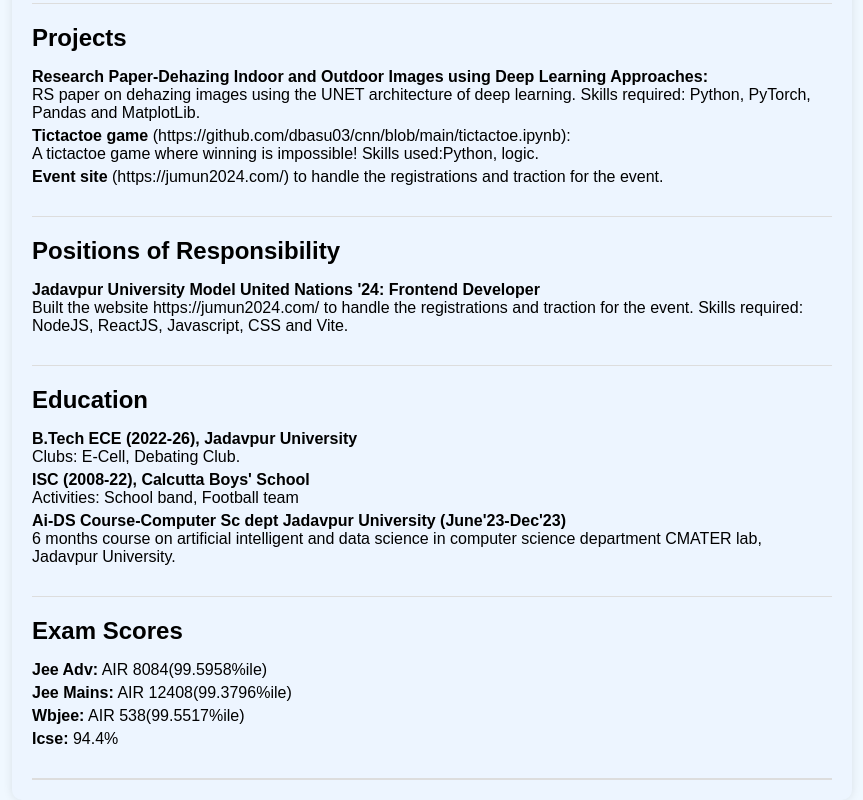
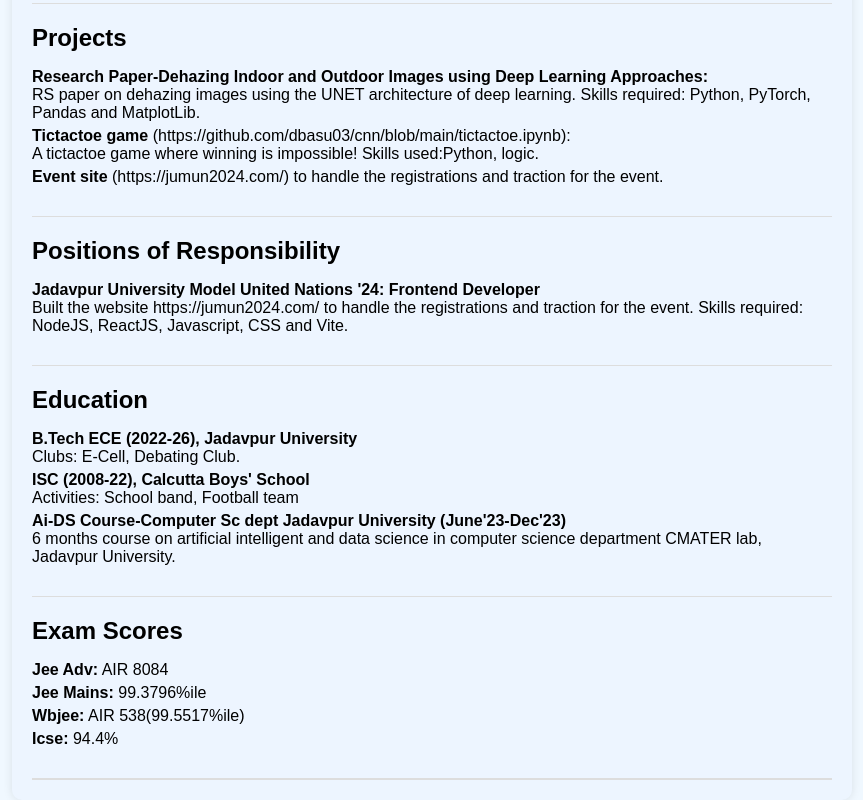
Before and after one commit to dbasu03/cv-chatgpt, a plain HTML site: page index.html in a window 1280 px wide. Shown: the part 392-1192 px from the top of the page, without its empty margins (208-1071 px from the left). Drawn offline with Linux system fonts and the light colour scheme.

Commit message:
some changes

```diff
--- a/index.html
+++ b/index.html
@@ -118,8 +118,8 @@
         <section class="exam-scores">
             <h2>Exam Scores</h2>
             <ul>
-                <li><strong>Jee Adv:</strong> AIR 8084(99.5958%ile)</li>
-                <li><strong>Jee Mains:</strong> AIR 12408(99.3796%ile)</li>
+                <li><strong>Jee Adv:</strong> AIR 8084</li>
+                <li><strong>Jee Mains:</strong> 99.3796%ile</li>
                 <li><strong>Wbjee:</strong> AIR 538(99.5517%ile)</li>
                 <li><strong>Icse:</strong> 94.4%</li>
                 <!-- Add more exam scores as needed -->
```
